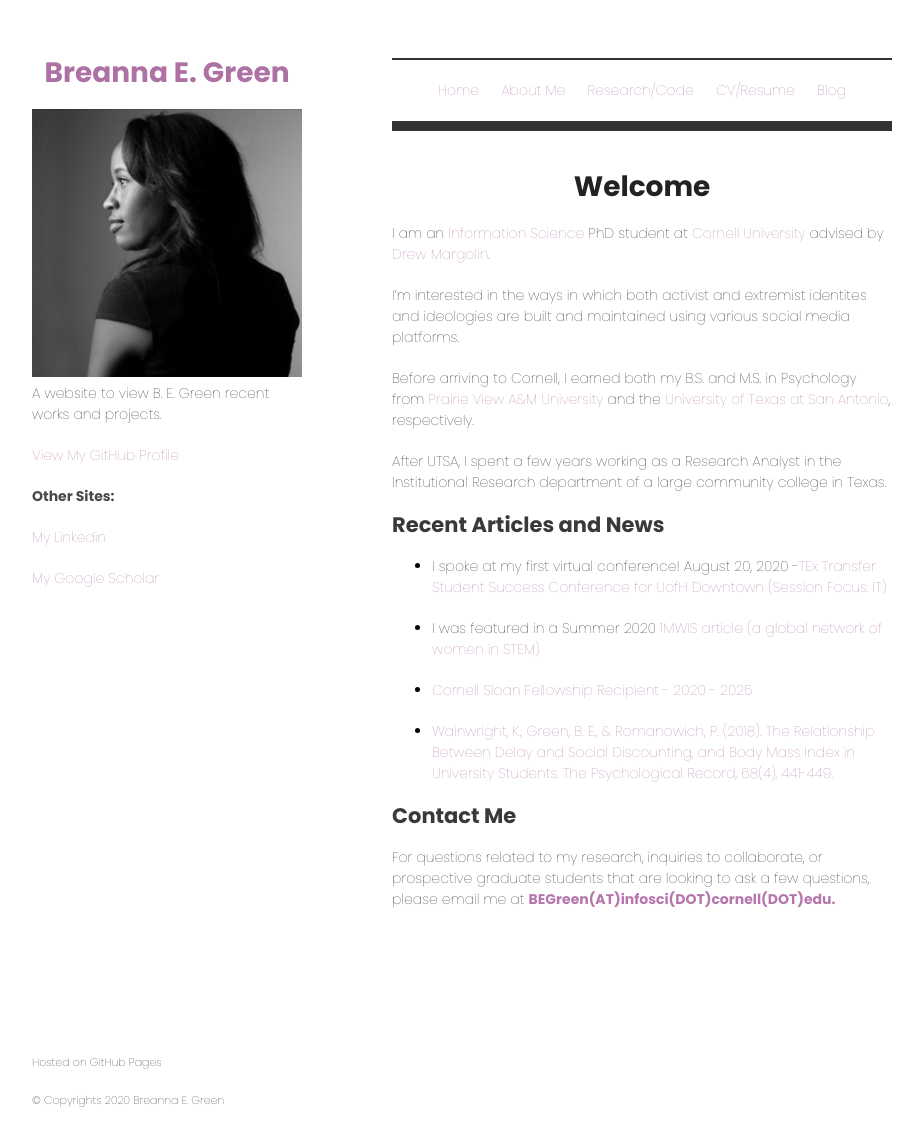
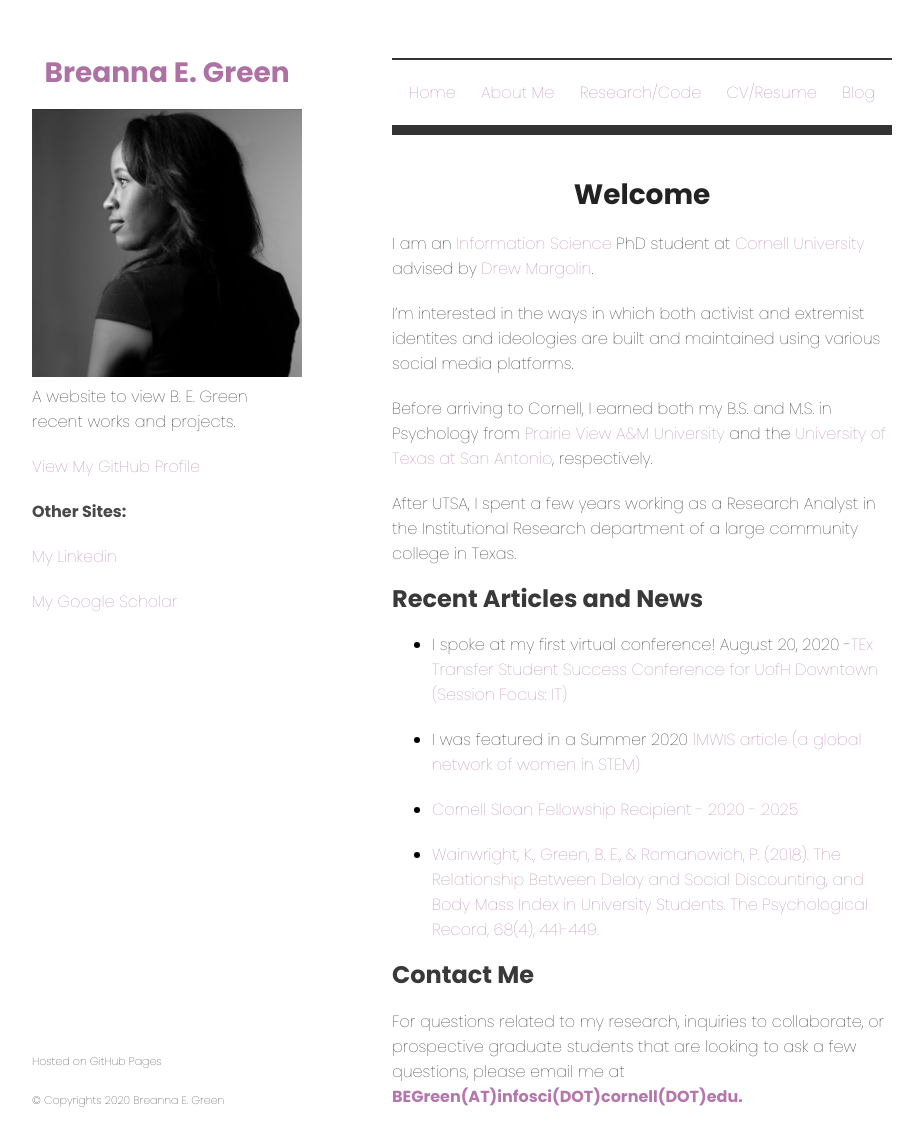
Before and after one commit to bregreen/bregreen.github.io, a Jekyll site: the page built from index.md, in a window 1280 px wide and 1179 px high. Shown: the top 1146 px of the window, without its empty margins (178-1101 px from the left). Built offline with Jekyll 4.4.1, drawn with Linux system fonts in a browser that asks for light colours; nearby versions of some CDN libraries.

Commit message:
Update jekyll-theme-minimal.scss

```diff
--- a/_sass/jekyll-theme-minimal.scss
+++ b/_sass/jekyll-theme-minimal.scss
@@ -5,7 +5,7 @@
 body {
   background-color: #ffffff;
   padding:50px;
-  font: 14px  "Poppins", "Noto Sans", Helvetica, Arial, sans-serif;
+  font: 16px  "Poppins", "Noto Sans", Helvetica, Arial, sans-serif;
   color:#000000;
   font-weight:normal;
 }
```
